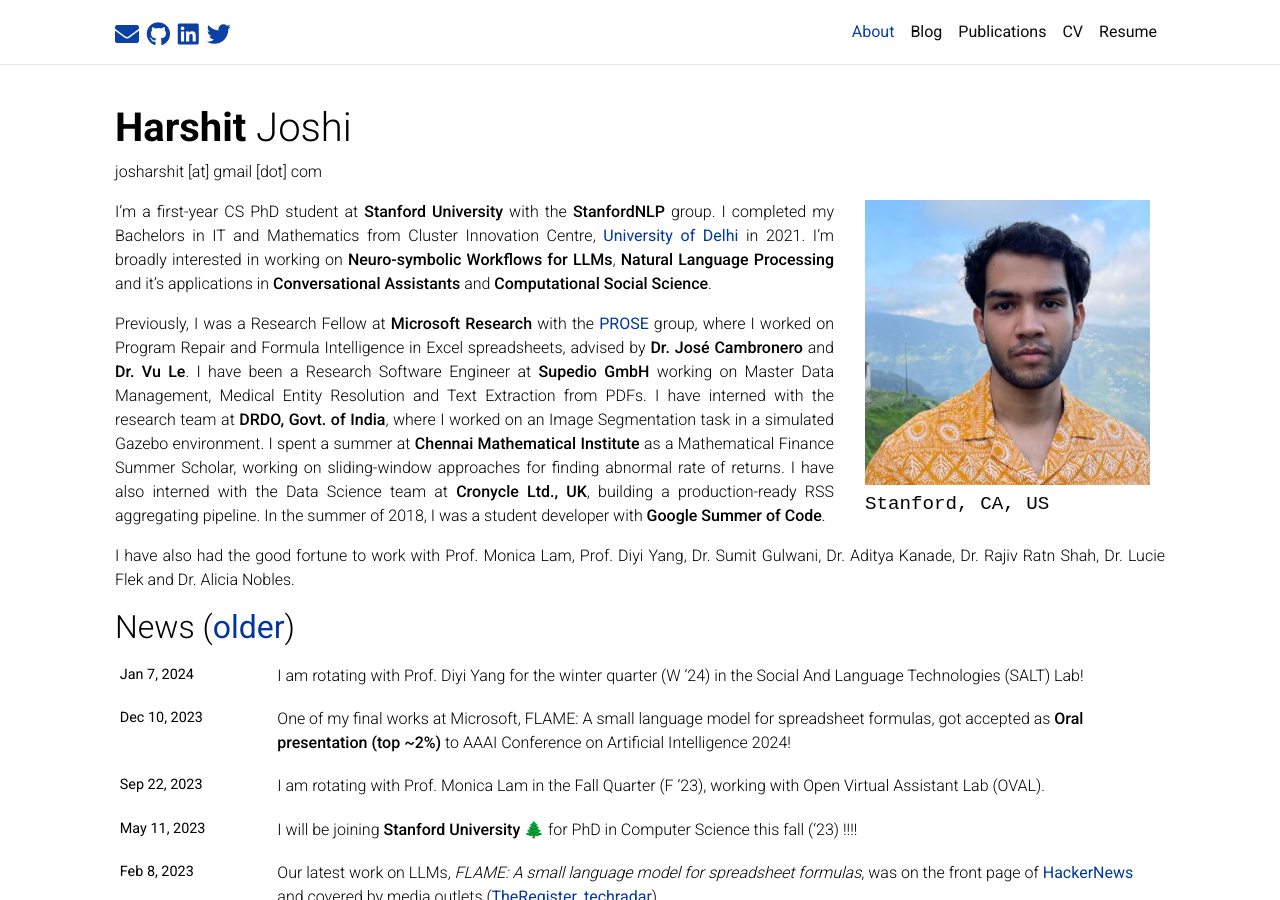
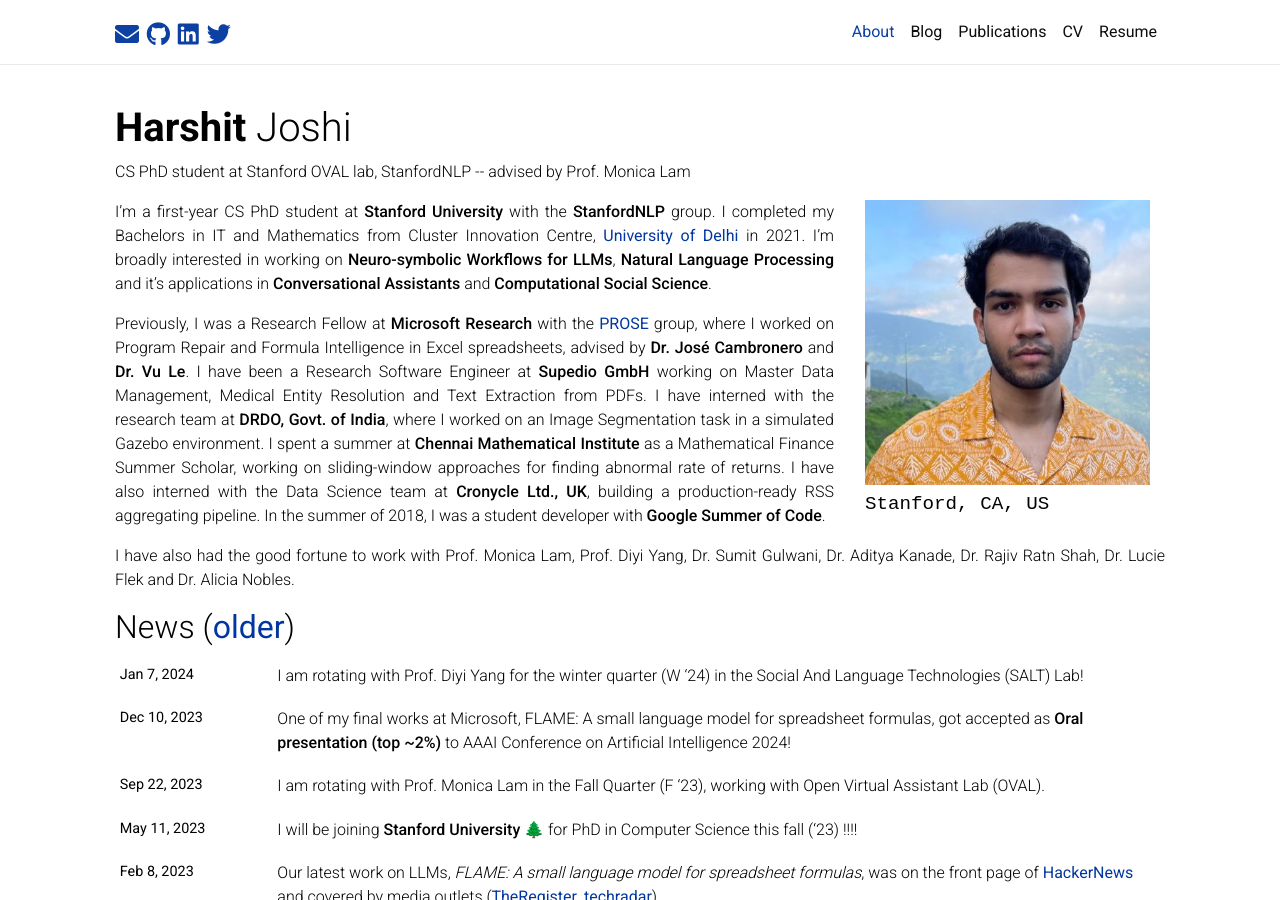
Before and after one commit to duskybomb/duskybomb.github.io, a Jekyll site: the page built from _pages/about.md, in a window 1280 px wide and 900 px high. Built offline with Jekyll 4.4.1, drawn with Linux system fonts in a browser that asks for light colours; nearby versions of some CDN libraries; a style sheet for code colours, icons or effects is not loaded; some of the changed text lies outside the part shown.

```diff
--- a/_config.yml
+++ b/_config.yml
@@ -6,7 +6,7 @@ title: Harshit Joshi - Stanford University PhD Researcher # the website title (i
 first_name: Harshit
 middle_name:
 last_name: Joshi
-email: josharshit@gmail.com
+email: harshitj@cs.stanford.edu
 description: > # the ">" symbol means to ignore newlines until "footer_text:"
   CS PhD Student (Graduate Researcher) at Stanford University. Previously, Research Fellow at Microsoft Research. Building Neurosymbolic systems to tame the powers of LLMs and make them usuable in the wild.
 footer_text: >
@@ -44,7 +44,7 @@ thumbnail: https://harshitjoshi.com/assets/img/prof_pic.jpg
 # -----------------------------------------------------------------------------
 
 github_username: duskybomb # your GitHub user name
-twitter_username: duskybomb # your Twitter handle
+twitter_username: harshitj__ # your Twitter handle
 linkedin_username: harshitjos # your LinkedIn user name
 scholar_userid: NFZwEmUAAAAJ&hl=en # your Google Scholar ID
 orcid_id: #
@@ -58,7 +58,7 @@ keybase_username: # your keybase user name
 wikidata_id: # your wikidata id
 
 contact_note: >
-  Drop a mail: josharshit [at] gmail [dot] com!
+  Drop a mail: harshitj [at] cs [dot] stanford [dot] edu!
 
 google_analytics: UA-113902531-1 # out your google-analytics code
 panelbear_analytics: XXXXXXXXX # panelbear analytics site ID
--- a/_pages/about.md
+++ b/_pages/about.md
@@ -2,7 +2,7 @@
 layout: about
 title: about
 permalink: /
-description: josharshit [at] gmail [dot] com
+description: CS PhD student at Stanford OVAL lab, StanfordNLP -- advised by Prof. Monica Lam
 
 profile:
   align: right
```
Also changed, not shown: _pages/publications.md (+1 -1 lines).
